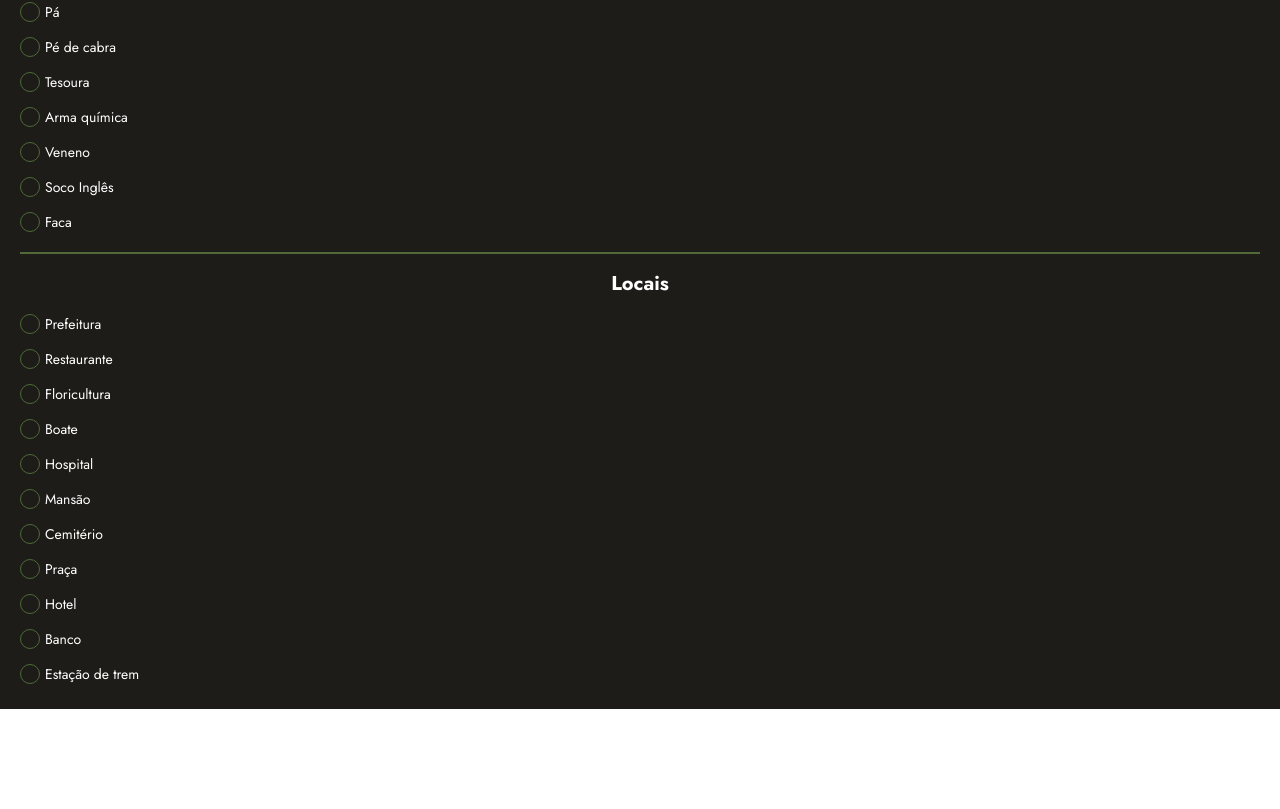
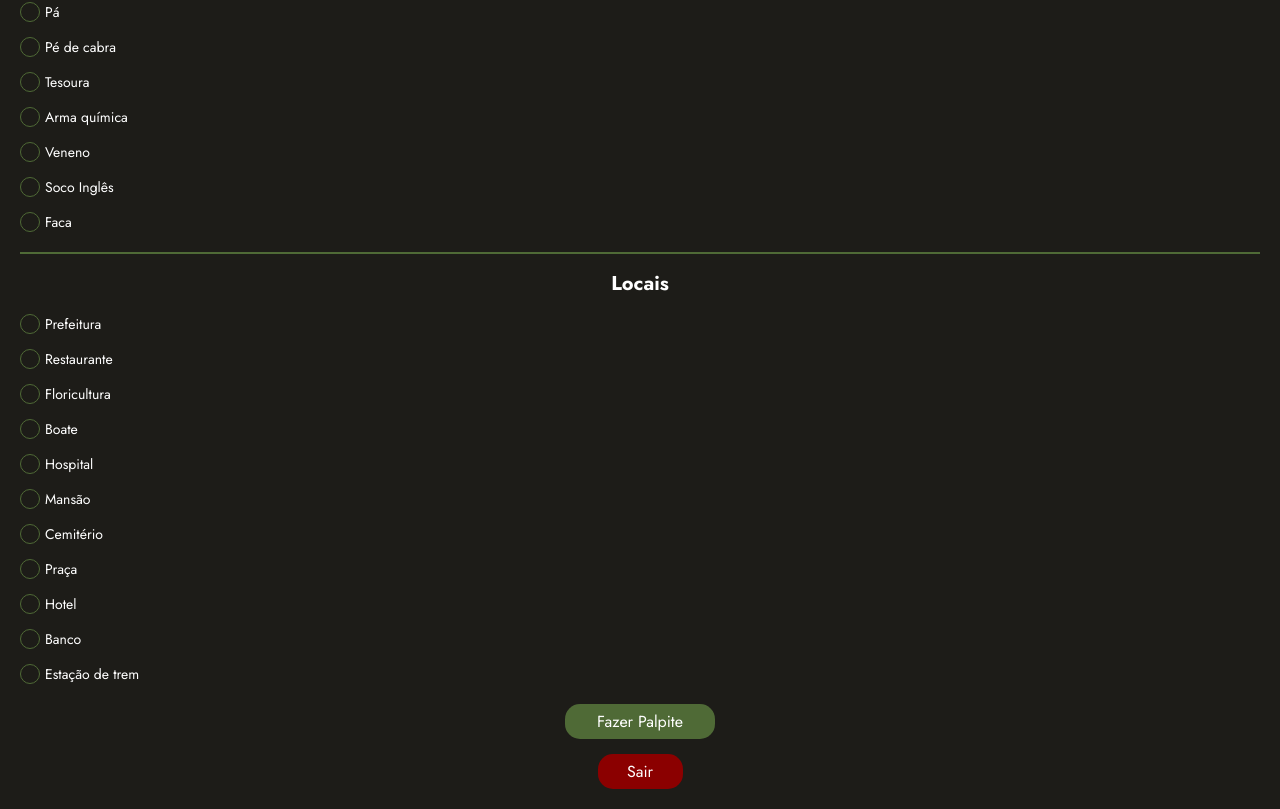
Before and after one commit to Axiotes/app-detetive-virtual, an Angular app: page /list in a window 1280 px wide. Shown: the part 445-1254 px from the top of the page. Before the commit the page ends 1154 px from the top, so only its background shows below. Built offline with nearby package versions, Linux system fonts and the light colour scheme.

Commit message:
feat: add botoes para fazer palpite e sair

```diff
--- a/src/app/pages/list/list.component.html
+++ b/src/app/pages/list/list.component.html
@@ -20,4 +20,8 @@
       [name]="location"
     ></app-option>
   </div>
+  <div class="list__buttons">
+    <button class="list__buttons-guess">Fazer Palpite</button>
+    <button class="list__buttons-exit">Sair</button>
+  </div>
 </main>
--- a/src/app/pages/list/list.component.scss
+++ b/src/app/pages/list/list.component.scss
@@ -31,4 +31,31 @@
     width: 100%;
     border: 1px solid $green;
   }
+
+  &__buttons {
+    width: 100%;
+    @include flex-center(column, 15px);
+
+    &-guess {
+      width: 150px;
+      height: 35px;
+      color: white;
+      font-size: 16px;
+      background-color: $green;
+      border: none;
+      border-radius: 15px;
+      cursor: pointer;
     }
+
+    &-exit {
+      width: 85px;
+      height: 35px;
+      color: white;
+      font-size: 16px;
+      background-color: $red;
+      border: none;
+      border-radius: 15px;
+      cursor: pointer;
+    }
+  }
+}
```
Lines whose indentation alone changed are shown as unchanged.
